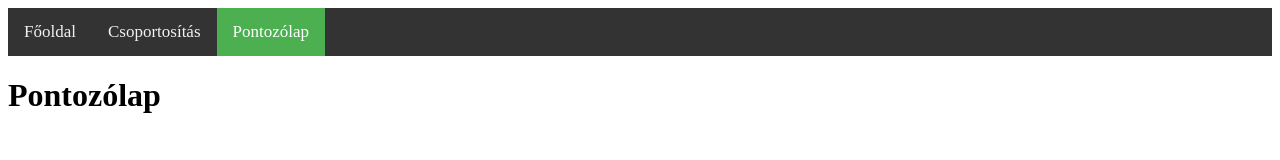
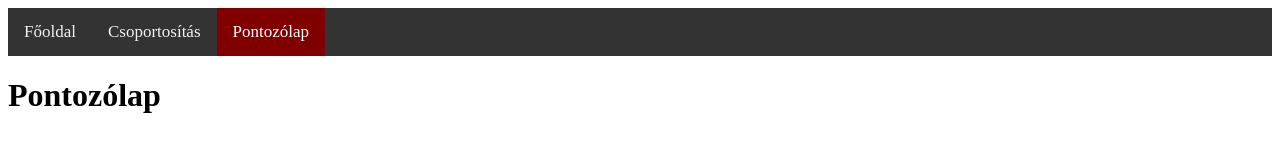
Before and after one commit to SzaboPeter20/Komp.Prog.-Onallo, a plain HTML site: page Pontozolap.html in a window 1280 px wide. Drawn offline with Linux system fonts and the light colour scheme.

Commit message:
Responsive Navigation Bar - Szin

```diff
--- a/Style.css
+++ b/Style.css
@@ -19,7 +19,7 @@
 }
 
 .topnav a.active {
-    background-color: #4CAF50;
+    background-color: maroon;
     color: white;
 }
 
```
